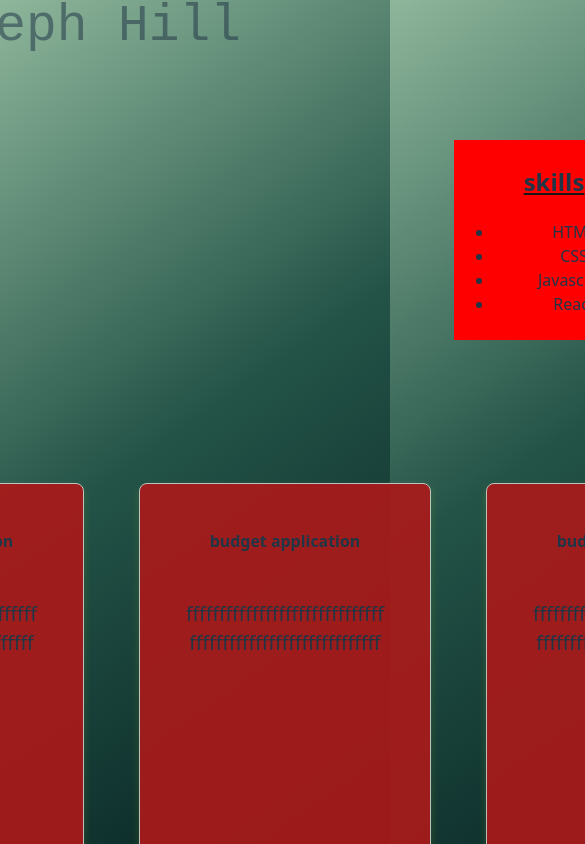
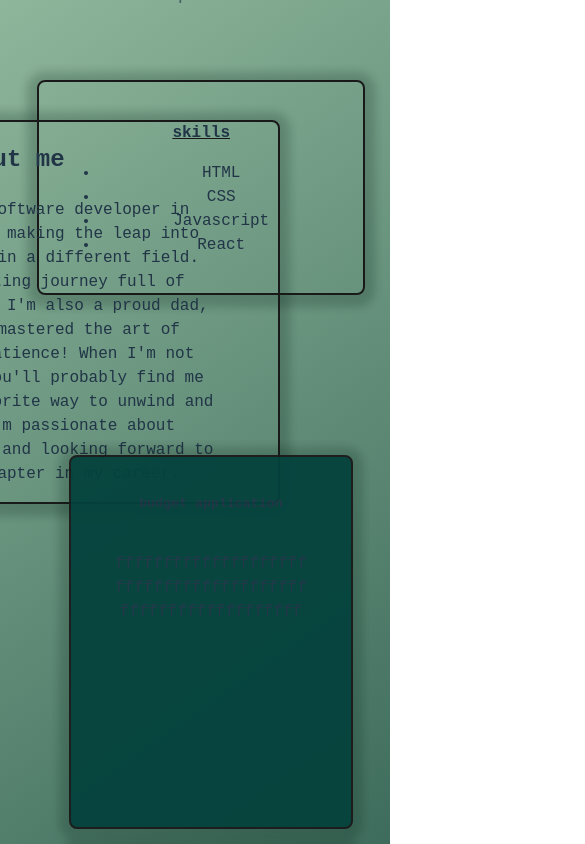
Before and after one commit to joe6006/newPortfolio, a React (Vite) app in the folder my-react-app/: page / in a window 390 px wide. Shown: the top 844 px of the page, 585 px wide, since content can reach past the window. Built offline with nearby package versions, Linux system fonts and the light colour scheme.

Commit message:
more styling

```diff
--- a/my-react-app/src/App.css
+++ b/my-react-app/src/App.css
@@ -1,16 +1,19 @@
+/* Base styles remain unchanged */
 #root {
   max-width: 1280px;
   margin: 0 auto;
   padding: 2rem;
   text-align: center;
+  font-family:'Courier New';
+   font-weight:'10';
+
+
 }
 
 .logo {
-
-
   position: relative;
   padding: 10px;
-  left:-600px;
+  left: -600px;
   top: -150px;
   will-change: filter;
   transition: filter 300ms;
@@ -39,61 +42,56 @@
   }
 }
 
-.card-container{
+.card-container {
   width: 1800px;
-  overflow-x: auto;     /* Enables horizontal scroll */
-  overflow-y: hidden;   /* Prevents vertical scroll */
-  white-space: nowrap;  /* Prevents content from wrapping */
+  overflow-x: auto;
+  overflow-y: hidden;
+  white-space: nowrap;
   position: relative;
   left: -260px;
   top: 150px;
+}
 
-}
-.card{
-  flex: 0 0 auto; /* Prevent cards from growing or shrinking and maintain their original size */
+.card {
+  flex: 0 0 auto;
   min-width: 250px;
-    max-width: 250px; /* Set a minimum width for each card */
-    height: 350px;
-    width:200px ;
-    margin: 35px;
-    background-color: #aa1a1a;
-    border: 1px solid #ccc;
+  max-width: 250px;
+  height: 340px;
+  width: 200px;
+  margin: 35px 20px;
+
+  background-color: #04423d;
+  border: 2px solid rgb(26, 25, 25);
   border-radius: 8px;
-    display: flex;
-    justify-content:center;
-    align-items: center;
+  display: inline-block;
+  padding: 20px;
   font-size: 1.2em;
   text-overflow: clip;
-    display: inline-block;
-    padding:20px;
-    margin-left: 20px;
   scroll-behavior: smooth;
-     box-shadow: 0 4px 8px rgba(166, 204, 30, 0.2);
+  box-shadow: 0 2px 8px 10px rgba(7, 31, 22, 0.2);
   transform: translateY(20px);
   animation: fadeInUp 8s ease forwards;
   opacity: 0;
-    animation-delay: 0.2s; /* optional stagger */
+  animation-delay: 0.2s;
   transition: transform 0.5s ease-in-out;
+}
 
-
-
-}
-.card:hover{
+.card:hover {
   transform: scale(1.1) translateY(-10px);
-
   box-shadow: 0 10px 10px rgba(16, 27, 3, 0.9);
 }
-.card > p{
+
+.card > p {
   display: inline-block;
-    justify-content:center;
+  justify-content: center;
   align-items: center;
-     overflow:hidden; /* Adds scrollbars if content overflows */
+  overflow: hidden;
   max-height: 200px;
   max-width: 200px;
   white-space: normal;
-    word-wrap:break-word;
+  word-wrap: break-word;
+}
 
-}
 @keyframes fadeInUp {
   to {
     opacity: 1;
@@ -101,27 +99,109 @@
   }
 }
 
-.skills{
+.skills {
   align-items: center;
   margin-left: 50vh;
   position: absolute;
-   top:140px;
-    width: 200px;
-    height: 200px;
-    background-color: red;
-    padding: 0px;
+  top: 120px;
+  width: 20vh;
+  padding: 0 60px;
+  border: 2px solid rgb(26, 25, 25);
+  border-radius: 8px;
+  box-shadow: 0 2px 8px 10px rgba(7, 31, 22, 0.2);
+  background-color: transparent;
+}
 
-}
-.skillsTitle{
+.skillsTitle {
   text-decoration: underline;
   text-decoration-color: #171717;
   padding-top: 2%;
   text-align: center;
 }
 
-
-
+.aboutme-container{
+  width: 50vh;
+  padding: 0 60px;
+  border: 2px solid rgb(26, 25, 25);
+  border-radius: 8px;
+  box-shadow: 0 2px 8px 10px rgba(7, 31, 22, 0.2);
+  position: absolute;
+  top: 120px;
+  right: 110px;
+}
 
 .read-the-docs {
   color: #888;
 }
+
+/* 📱 Responsive Media Queries */
+
+/* Tablets and smaller */
+@media (max-width: 1024px) {
+  .logo {
+    left: -300px;
+    top: -100px;
+  }
+
+  .card-container {
+    width: 100%;
+    left: 0;
+    top: 100px;
+    padding: 0 1rem;
+  }
+
+  .skills {
+    margin-left: 0;
+    position: static;
+    width: auto;
+    padding: 20px;
+  }
+}
+
+/* Mobile devices */
+@media (max-width: 768px) {
+  .logo {
+    left: 0;
+    top: -50px;
+    text-align: center;
+  }
+
+  .card {
+    width: 90%;
+    margin: 20px auto;
+    display: block;
+  }
+
+  .card-container {
+    white-space: normal;
+    overflow-x: hidden;
+    text-align: center;
+  }
+
+  .skills {
+    width: 90%;
+    margin: 20px auto;
+    position: static;
+  }
+}
+
+/* Extra small screens */
+@media (max-width: 480px) {
+  #root {
+    padding: 1rem;
+  }
+
+  .logo {
+    padding: 5px;
+    font-size: 1.2rem;
+  }
+
+  .card {
+    font-size: 1em;
+    padding: 15px;
+  }
+
+  .skillsTitle {
+    font-size: 1rem;
+  }
+}
--- a/my-react-app/src/App.jsx
+++ b/my-react-app/src/App.jsx
@@ -58,6 +58,12 @@ const containerRef = useHorizontalScroll();
 
       </ul>
     </div>
+    <div className='aboutme-container'>
+      <h2 >About me</h2>
+          <p>Hey there! I'm a software developer in training, currently making the leap into tech after working in a different field. It's been an exciting journey full of learning and growth.
+            I'm also a proud dad, which means I’ve mastered the art of multitasking and patience! When I'm not diving into code, you'll probably find me gaming — it's my favorite way to unwind and stay inspired. I'm passionate about building cool things and looking forward to starting a new chapter in my career.
+         </p>
+    </div>
 
               <div className="card-container"  ref={containerRef}>
                 <div className='card' >
```
Lines whose indentation alone changed are shown as unchanged.
